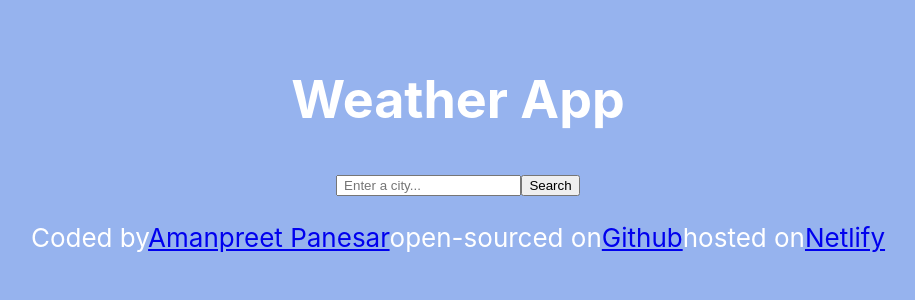
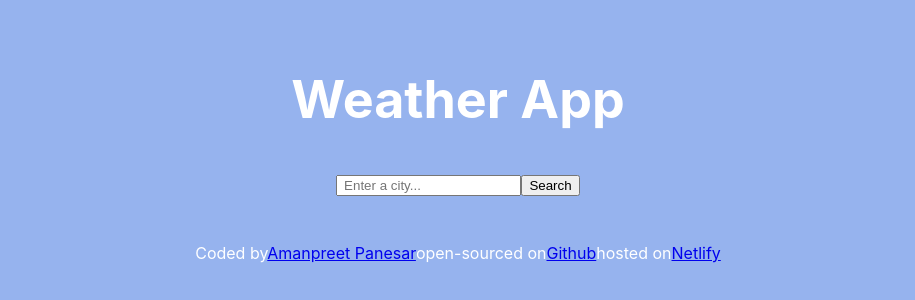
Before and after one commit to akpanesar/react-weather-app, a React (Create React App) app: page / in a window 1280 px wide. Shown: the part 244-544 px from the top of the page, without its empty margins (182-1097 px from the left). Built offline with nearby package versions, Linux system fonts and the light colour scheme.

Commit message:
footer font size updated and ref warnings removed

```diff
--- a/src/App.css
+++ b/src/App.css
@@ -40,3 +40,7 @@
 li {
   list-style-type: none;
 }
+
+p {
+  font-size: 16px;
+}
--- a/src/App.js
+++ b/src/App.js
@@ -8,6 +8,7 @@ function App() {
       <header className="App-header">
         <h1> Weather App</h1>
         <Weather />
+        <br />
         <Footer />
       </header>
     </div>
--- a/src/Footer.js
+++ b/src/Footer.js
@@ -8,6 +8,7 @@ export default function Footer() {
         href="https://www.instagram.com/amanvalpanesar/"
         target="_blank"
         title="instagram Profile"
+        rel="noreferrer"
       >
         Amanpreet Panesar
       </a>
@@ -16,11 +17,17 @@ export default function Footer() {
         href="https://github.com/akpanesar/react-weather-app"
         target="_blank"
         title="Github Profile"
+        rel="noreferrer"
       >
         Github
       </a>
       hosted on
-      <a href="https://www.netlify.com/" target="_blank" title="Netlify">
+      <a
+        href="https://www.netlify.com/"
+        target="_blank"
+        title="Netlify"
+        rel="noreferrer"
+      >
         Netlify
       </a>
     </p>
```
